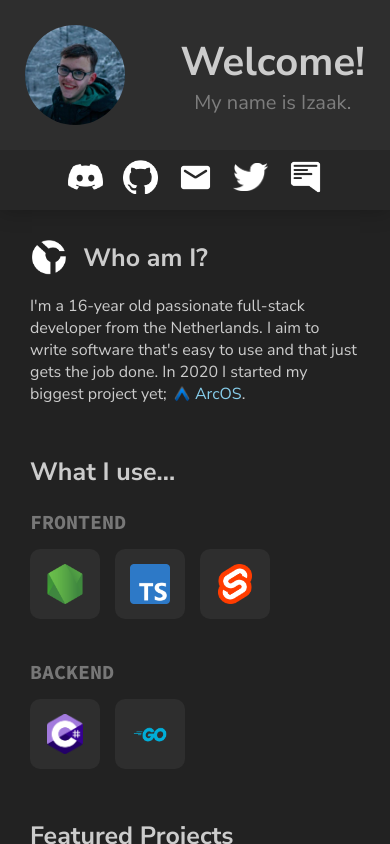
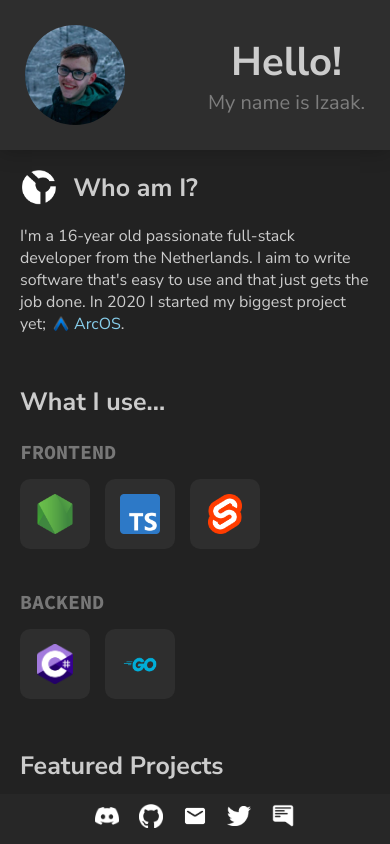
Before and after one commit to IzKuipers/IzKuipers-Portfolio-2024, a Svelte app: page / in a window 390 px wide. Built offline with nearby package versions, Linux system fonts and the light colour scheme.

Commit message:
Fix mobile issues

```diff
--- a/src/css/left.css
+++ b/src/css/left.css
@@ -23,11 +23,12 @@ div.left h2 {
 
 @media screen and (max-width: 830px) {
   div.left {
-    padding: 30px;
+    padding: 20px;
     box-sizing: border-box;
+    padding-bottom: 70px;
   }
 
   div.left div.featured div.project {
-    width: 100%;
+    width: calc(100% - 40px);
   }
 }
--- a/src/css/right/connections.css
+++ b/src/css/right/connections.css
@@ -36,9 +36,27 @@ div.right div.connections div.items a img {
 }
 
 @media screen and (max-width: 1000px) {
+  div.right div.connections {
+    height: 0 !important;
+    padding: 0 !important;
+  }
+
   div.right div.connections div.items {
-    display: grid;
+    display: flex;
     grid-template-columns: repeat(2, 35px);
-    gap: 10px 20px;
+    gap: 0 20px;
+    position: fixed;
+    bottom: 0;
+    left: 0;
+    width: 100%;
+    justify-content: center;
+    align-items: center;
+    padding: 0;
+    height: 50px;
+    background-color: #272727;
+  }
+
+  div.right div.connections div.items a img {
+    width: 24px;
   }
 }
--- a/src/lib/Right/Welcome.svelte
+++ b/src/lib/Right/Welcome.svelte
@@ -5,7 +5,7 @@
 <div class="welcome">
   <img src={Me} alt="" />
   <div class="content">
-    <h1>Welcome!</h1>
+    <h1>Hello!</h1>
     <p class="subtitle">My name is Izaak.</p>
   </div>
 </div>
```
